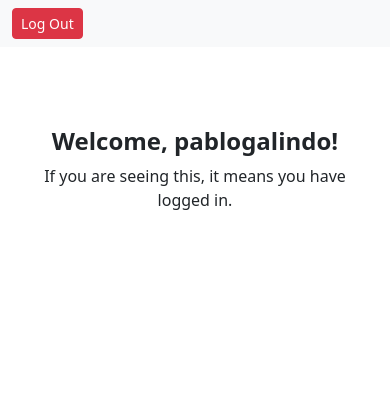
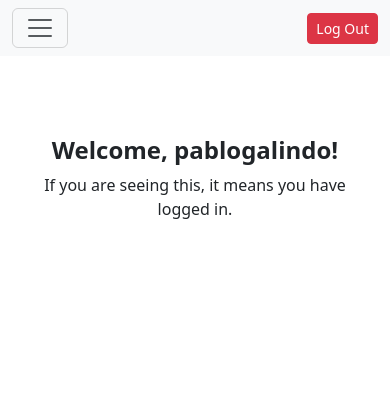
Before and after one commit to galindo89/currency-exchange-pgz, a Django app: page /dashboard/ in a window 390 px wide. Shown: the top 420 px of the page. Run offline with Django 4.2, Linux system fonts and the light colour scheme; a user stored in the database is signed in.

Commit message:
adding hamburger buttom using navbar-toggler

```diff
--- a/templates/base.html
+++ b/templates/base.html
@@ -17,6 +17,12 @@
     <!-- Navbar -->
     <nav class="navbar navbar-expand-lg navbar-light bg-light">
         <div class="container-fluid">
+
+             <!-- Toggler Button for Mobile -->
+        <button class="navbar-toggler" type="button" data-bs-toggle="collapse" data-bs-target="#navbarNav" aria-controls="navbarNav" aria-expanded="false" aria-label="Toggle navigation">
+            <span class="navbar-toggler-icon"></span>
+        </button>
+
 
         {% if user.is_authenticated %}
             <div class="collapse navbar-collapse" id="navbarNav">
@@ -72,5 +78,8 @@
     <footer class="bg-light text-center py-3 mt-auto">
         <p>&copy; 2024 CX-CAQ. All Rights Reserved.</p>
     </footer>
+
+    <script src="https://cdn.jsdelivr.net/npm/bootstrap@5.3.0-alpha3/dist/js/bootstrap.bundle.min.js"></script>
+
 </body>
 </html>
```
